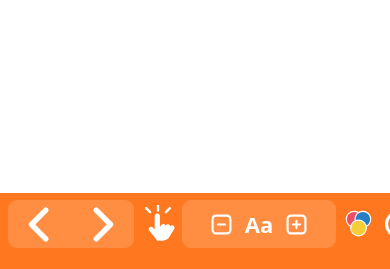
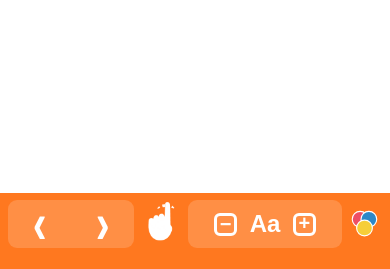
Before and after one commit to sanjay1994singh/ebook, a Django app: page /ebooks/content/books/1/read/ in a window 390 px wide. Shown: the part 575-844 px from the top of the page. Run offline with Django 5.2, Linux system fonts and the light colour scheme; tables that the repository leaves empty hold one stand-in row (values such as "Sample post"); parts of the project's set-up code (start-up, migrations or seed data) failed here and were passed over.

Commit message:
Force Geeta Seva footer icon visuals

```diff
--- a/ebook_reader/static/ebook_reader/content_reader.css
+++ b/ebook_reader/static/ebook_reader/content_reader.css
@@ -84,3 +84,27 @@ body[data-theme=sepia]{--bg:#e5dac4;--paper:#fbf1dc;--ink:#4b3524}body[data-them
   .theme-icon{width:44px!important;height:48px!important;min-height:48px!important;padding:0!important;background:transparent!important;border-radius:0!important}.gs-theme{width:35px!important;height:35px!important;stroke-width:1.3!important}.gs-theme .c1{fill:#ef4d67!important;stroke:#fff!important}.gs-theme .c2{fill:#267fc4!important;stroke:#fff!important}.gs-theme .c3{fill:#f4ce38!important;stroke:#fff!important}
   #refresh-page{width:46px!important;height:48px!important;min-height:48px!important;padding:0!important;background:transparent!important;border-radius:0!important}.gs-refresh{width:38px!important;height:38px!important;stroke-width:4!important}
 }
+
+/* Geeta Seva footer final visual override */
+@media(max-width:650px){
+  .reader-footer{height:76px!important;padding:7px 8px calc(8px + env(safe-area-inset-bottom))!important;background:#ff781f!important;display:flex!important;align-items:flex-start!important;justify-content:space-between!important;gap:5px!important;color:#fff!important}
+  .reader-footer button{position:relative!important;color:#fff!important;border:0!important;box-shadow:none!important;outline:0!important}
+  .reader-footer svg{display:none!important}
+  .footer-nav{height:48px!important;flex:0 0 126px!important;display:flex!important;background:rgba(255,255,255,.17)!important;border-radius:9px!important;overflow:hidden!important}
+  .footer-nav button{width:63px!important;height:48px!important;min-height:48px!important;background:transparent!important;border-radius:0!important;padding:0!important;font-size:0!important;display:flex!important;align-items:center!important;justify-content:center!important}
+  #previous::before,#next::before{display:block!important;font-family:Arial,Helvetica,sans-serif!important;font-size:58px!important;line-height:42px!important;font-weight:700!important;color:#fff!important;transform:scaleX(.72)!important;margin-top:-3px!important}
+  #previous::before{content:'‹'!important}#next::before{content:'›'!important}
+  .footer-symbol{width:54px!important;height:48px!important;min-height:48px!important;background:transparent!important;border-radius:0!important;padding:0!important;display:flex!important;align-items:center!important;justify-content:center!important;font-size:0!important}
+  .footer-symbol::before{content:'☝'!important;display:block!important;font-family:'Segoe UI Symbol','Noto Color Emoji',system-ui,sans-serif!important;font-size:35px!important;line-height:44px!important;color:#fff!important;filter:grayscale(1) brightness(5)!important;transform:translateY(-2px)!important}
+  .footer-symbol::after{content:''!important;position:absolute!important;left:18px!important;top:4px!important;width:18px!important;height:9px!important;border-top:3px dotted #fff!important;border-radius:50%!important;opacity:.95!important}
+  .footer-zoom{height:48px!important;min-height:48px!important;flex:0 0 154px!important;background:rgba(255,255,255,.17)!important;border-radius:9px!important;padding:5px 9px!important;gap:8px!important;display:flex!important;align-items:center!important;justify-content:center!important;color:#fff!important;font:700 22px/1 Arial,Helvetica,sans-serif!important}
+  .footer-zoom span{font:700 24px/1 Arial,Helvetica,sans-serif!important;color:#fff!important;margin:0 1px!important}
+  .footer-zoom button{width:30px!important;height:38px!important;min-height:38px!important;background:transparent!important;padding:0!important;font-size:0!important;display:flex!important;align-items:center!important;justify-content:center!important}
+  #smaller::before,#larger::before{content:''!important;width:23px!important;height:23px!important;border:3px solid #fff!important;border-radius:6px!important;display:block!important;box-sizing:border-box!important}
+  #smaller::after,#larger::after{position:absolute!important;color:#fff!important;font:700 20px/1 Arial,Helvetica,sans-serif!important;top:9px!important;left:0!important;right:0!important;text-align:center!important}
+  #smaller::after{content:'−'!important}#larger::after{content:'+'!important;top:8px!important}
+  .theme-icon{width:44px!important;height:48px!important;min-height:48px!important;background:transparent!important;border-radius:0!important;padding:0!important;display:flex!important;align-items:center!important;justify-content:center!important}
+  .theme-icon svg{display:block!important;width:35px!important;height:35px!important}.theme-icon svg circle{stroke:#fff!important;stroke-width:1.3!important}.theme-icon .c1,.theme-icon circle:nth-child(1){fill:#ee4f65!important}.theme-icon .c2,.theme-icon circle:nth-child(2){fill:#2c88c8!important}.theme-icon .c3,.theme-icon circle:nth-child(3){fill:#f6ce39!important}
+  #refresh-page{width:46px!important;height:48px!important;min-height:48px!important;background:transparent!important;border-radius:0!important;padding:0!important;font-size:0!important;display:flex!important;align-items:center!important;justify-content:center!important}
+  #refresh-page::before{content:'↻'!important;font-family:Arial,Helvetica,sans-serif!important;font-size:44px!important;line-height:44px!important;font-weight:400!important;color:#fff!important;transform:translateY(-2px)!important}
+}
--- a/templates/ebook_reader/content_reader.html
+++ b/templates/ebook_reader/content_reader.html
@@ -4,7 +4,7 @@
 <head>
   <meta charset="utf-8"><meta name="viewport" content="width=device-width, initial-scale=1">
   <title>{{ edition.book.title }} · पुस्तक</title>
-  <link rel="stylesheet" href="{% static 'ebook_reader/content_reader.css' %}?v=20260928-geeta-reader-ui-9">
+  <link rel="stylesheet" href="{% static 'ebook_reader/content_reader.css' %}?v=20260928-geeta-reader-ui-10">
 </head>
 <body class="{% if review %}review-mode{% endif %}">
   <header class="toolbar reader-chrome">
@@ -68,6 +68,6 @@
   <form hidden>{% csrf_token %}</form>
   {% endif %}
   {{ reader_config|json_script:"reader-config" }}
-  <script src="{% static 'ebook_reader/content_reader.js' %}?v=20260928-geeta-reader-ui-9" defer></script>
+  <script src="{% static 'ebook_reader/content_reader.js' %}?v=20260928-geeta-reader-ui-10" defer></script>
 </body>
 </html>
```
